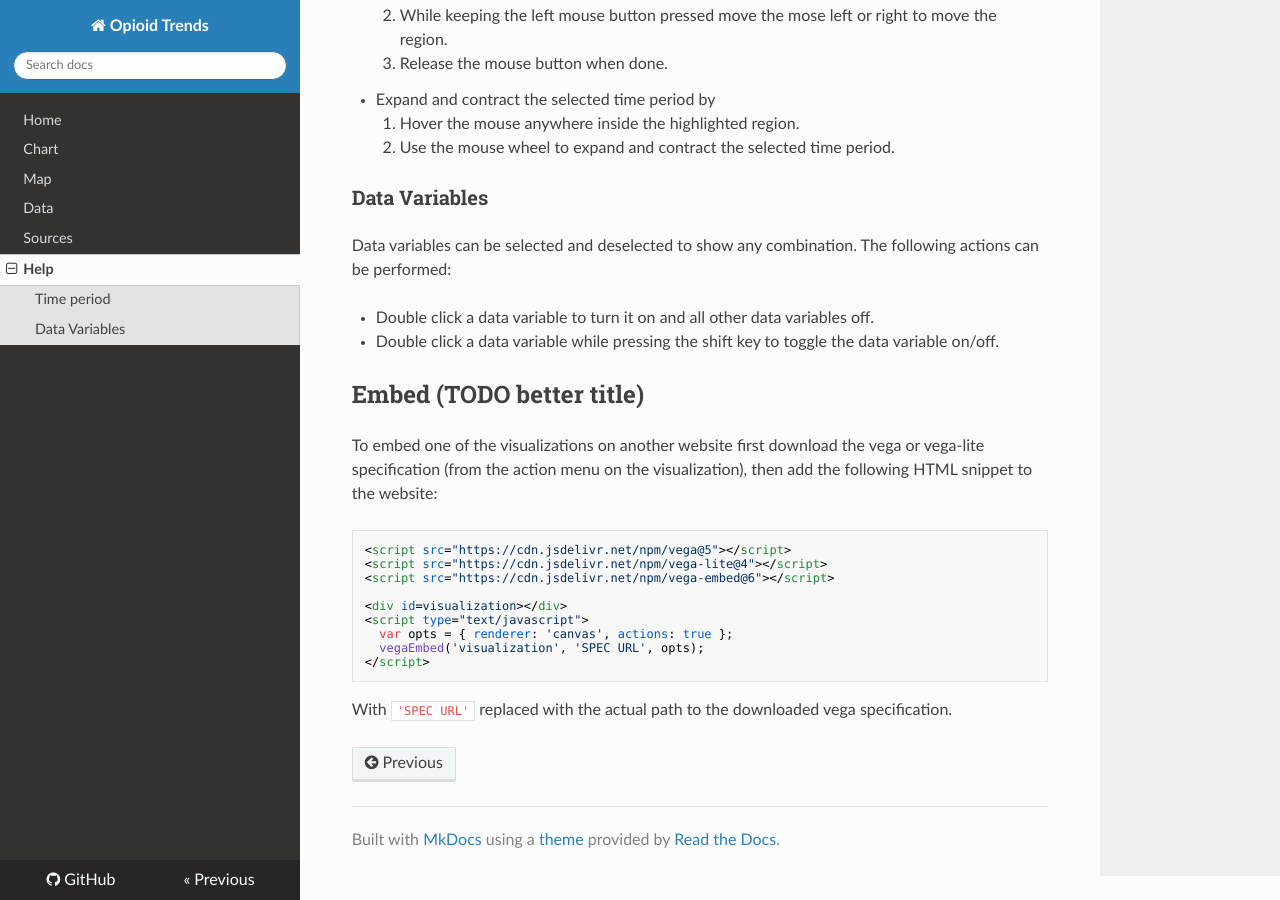
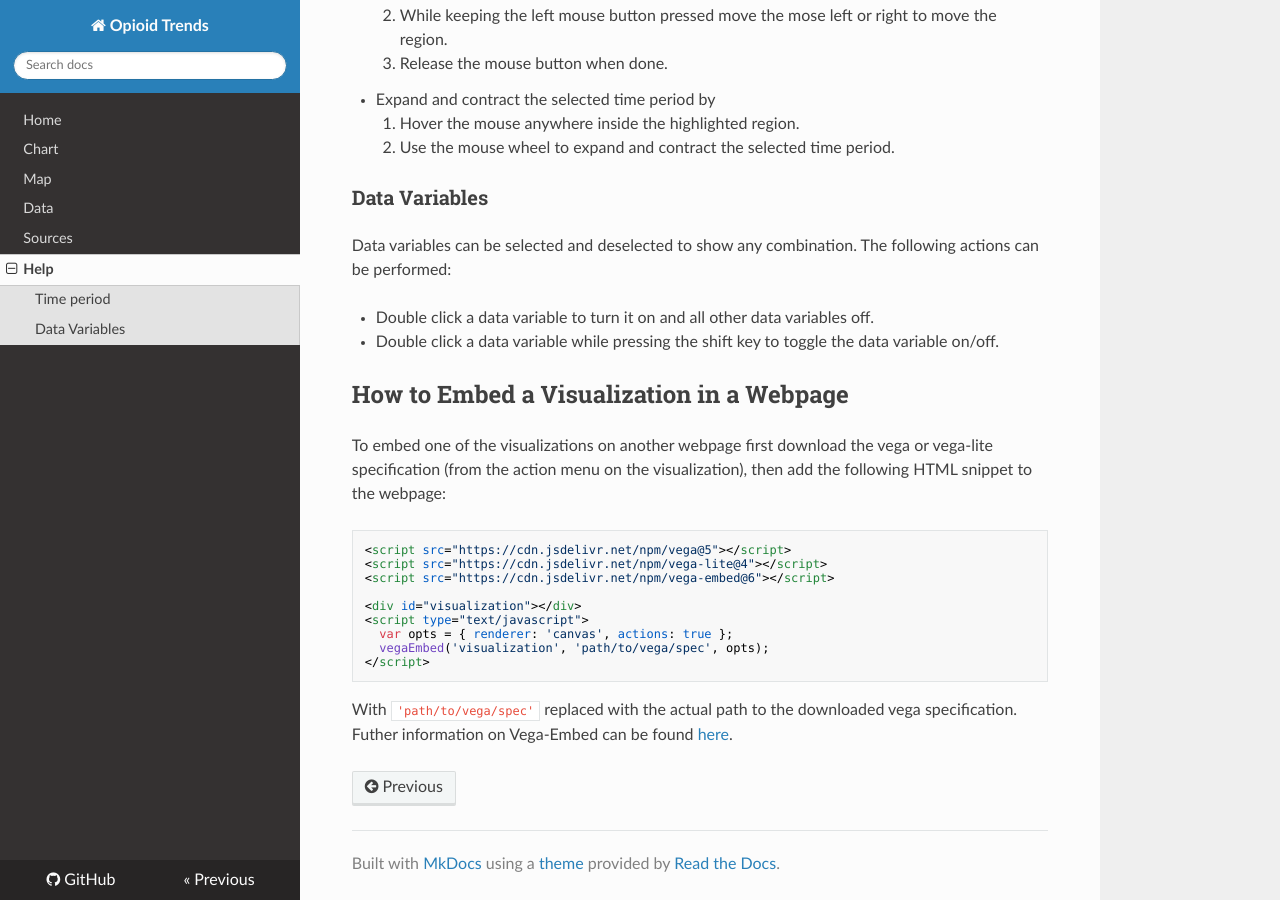
Before and after one commit to cns-iu/opioid-trends, an MkDocs documentation site: the page built from docs/help/index.md, in a window 1280 px wide and 900 px high, scrolled down 525 px. Built offline with MkDocs 1.6.1, drawn with Linux system fonts in a browser that asks for light colours; nearby versions of some CDN libraries; some of the changed text lies outside the part shown.

Commit message:
Added data and help links + minor tweaks and improvements

````diff
--- a/docs/help/index.md
+++ b/docs/help/index.md
@@ -1,5 +1,5 @@
 
-## Interaction (TODO better title)
+## Visualization Interactions
 Both the chart and map visualizations support two different interactions.
 One to select the time period viewed and one to select which data variables are visualized.
 
@@ -26,18 +26,19 @@ Data variables can be selected and deselected to show any combination. The follo
 - Double click a data variable to turn it on and all other data variables off.
 - Double click a data variable while pressing the shift key to toggle the data variable on/off.
 
-## Embed (TODO better title)
-To embed one of the visualizations on another website first download the vega or vega-lite specification (from the action menu on the visualization), then add the following HTML snippet to the website:
+## How to Embed a Visualization in a Webpage
+To embed one of the visualizations on another webpage first download the vega or vega-lite specification (from the action menu on the visualization), then add the following HTML snippet to the webpage:
 
 ```html
 <script src="https://cdn.jsdelivr.net/npm/vega@5"></script>
 <script src="https://cdn.jsdelivr.net/npm/vega-lite@4"></script>
 <script src="https://cdn.jsdelivr.net/npm/vega-embed@6"></script>
 
-<div id=visualization></div>
+<div id="visualization"></div>
 <script type="text/javascript">
   var opts = { renderer: 'canvas', actions: true };
-  vegaEmbed('visualization', 'SPEC URL', opts);
+  vegaEmbed('visualization', 'path/to/vega/spec', opts);
 </script>
 ```
-With `'SPEC URL'` replaced with the actual path to the downloaded vega specification.
+With `'path/to/vega/spec'` replaced with the actual path to the downloaded vega specification.
+Futher information on Vega-Embed can be found [here](https://github.com/vega/vega-embed).
````
Also changed, not shown: docs/chart/index.md (+2 -0 lines), docs/data/index.md (+4 -4 lines), docs/geomap/index.md (+2 -0 lines).
